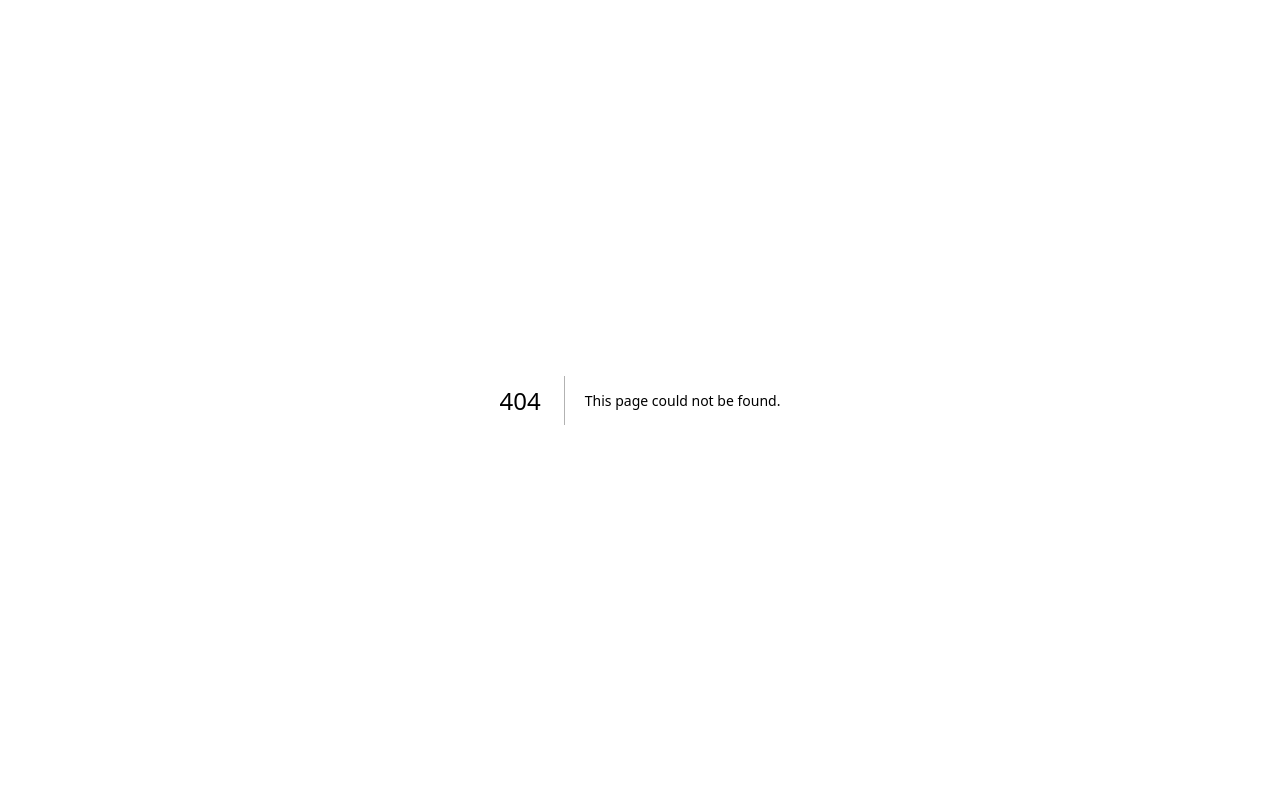
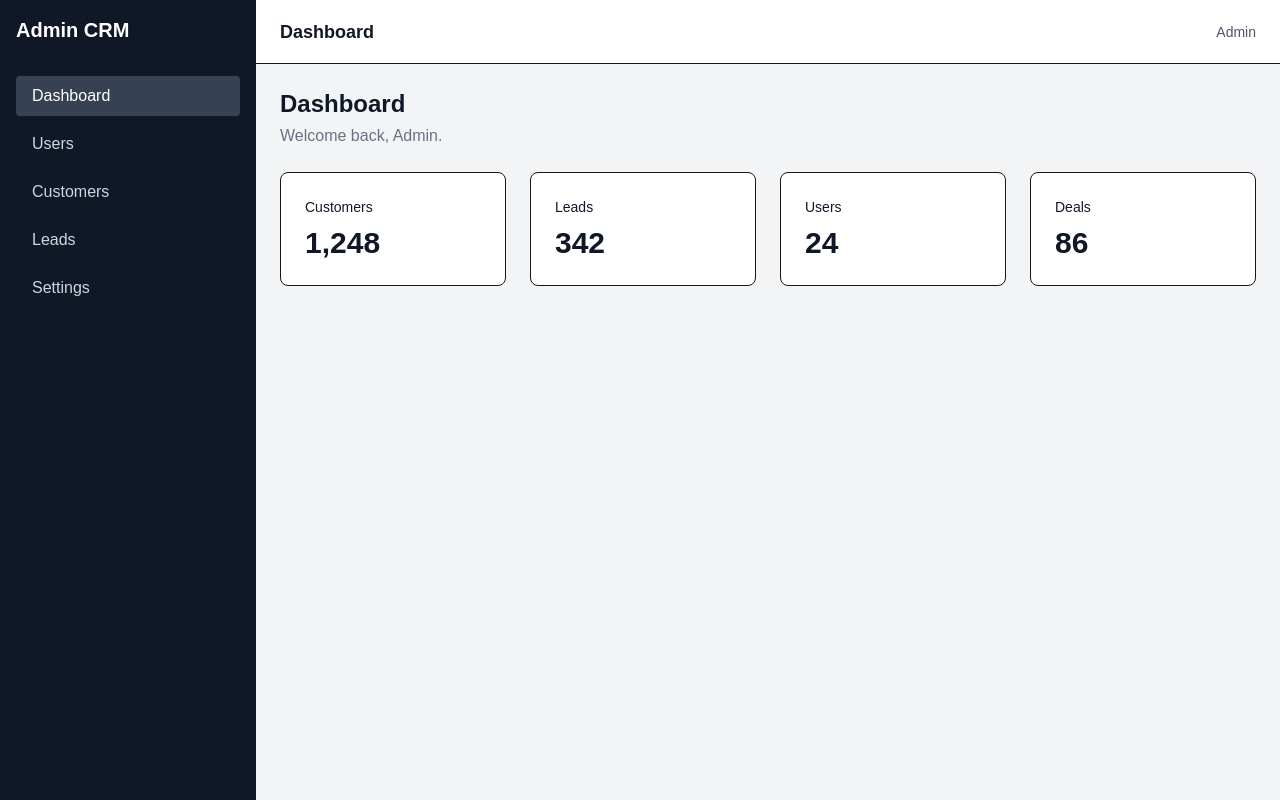
Before and after one commit to Mustafahmad/admin-crm-next, a Next.js app: page /dashboard in a window 1280 px wide. Before the commit this address had no page. Built offline with nearby package versions, Linux system fonts and the light colour scheme.

Commit message:
Implement Dashboard layout with Sidebar and Navbar; add Dashboard, Customers, and StatCard components

```diff
--- a/app/dashboard/customers/[id]/page.tsx
+++ b/app/dashboard/customers/[id]/page.tsx
@@ -0,0 +1,10 @@
+export default async function Customers({ params }: { params: Promise<{ id: string }> }) {
+  const { id } = await params;
+
+  return (
+    <main>
+      <h1>Customers: {id} ID</h1>
+      <p>Where the Customers will be listed with the ID: {id}</p>
+    </main>
+  );
+}
--- a/app/dashboard/customers/page.tsx
+++ b/app/dashboard/customers/page.tsx
@@ -0,0 +1,8 @@
+export default function Customers() {
+  return (
+    <main>
+      <h1>Customers</h1>
+      <p>Where the Customers will be listed</p>
+    </main>
+  );
+}
--- a/app/dashboard/layout.tsx
+++ b/app/dashboard/layout.tsx
@@ -1,15 +1,22 @@
+import Sidebar from "@/components/Sidebar";
+import Navbar from "@/components/Navbar";
+
 export default function DashboardLayout({
   children,
 }: {
   children: React.ReactNode;
 }) {
   return (
-    <div>
-      <header>
-        <h1>Admin CRM</h1>
-      </header>
+    <div className="flex min-h-screen bg-gray-100">
+      <Sidebar />
 
-      <main>{children}</main>
+      <div className="flex-1">
+        <Navbar />
+
+        <main className="p-6">
+          {children}
+        </main>
+      </div>
     </div>
   );
 }
--- /dev/null
+++ b/app/dashboard/page.tsx
@@ -0,0 +1,23 @@
+import StatCard from "@/components/StatCard";
+
+export default function DashboardPage() {
+  return (
+    <div>
+      <div className="mb-6">
+        <h1 className="text-2xl font-bold text-gray-900">Dashboard</h1>
+
+        <p className="text-gray-500 mt-1">Welcome back, Admin.</p>
+      </div>
+
+      <div className="grid grid-cols-1 md:grid-cols-2 lg:grid-cols-4 gap-6">
+        <StatCard title="Customers" value="1,248" />
+
+        <StatCard title="Leads" value="342" />
+
+        <StatCard title="Users" value="24" />
+
+        <StatCard title="Deals" value="86" />
+      </div>
+    </div>
+  );
+}
--- /dev/null
+++ b/components/Navbar.tsx
@@ -0,0 +1,15 @@
+export default function Navbar() {
+    return (
+      <header className="h-16 border-b bg-white flex items-center justify-between px-6">
+        <h2 className="text-lg font-semibold text-gray-900">
+          Dashboard
+        </h2>
+
+        <div>
+          <span className="text-sm text-gray-600">
+            Admin
+          </span>
+        </div>
+      </header>
+    );
+  }
--- /dev/null
+++ b/components/Sidebar.tsx
@@ -0,0 +1,57 @@
+"use client";
+
+import Link from "next/link";
+import { usePathname } from "next/navigation";
+
+const menuItems = [
+  {
+    name: "Dashboard",
+    href: "/dashboard",
+  },
+  {
+    name: "Users",
+    href: "/dashboard/users",
+  },
+  {
+    name: "Customers",
+    href: "/dashboard/customers",
+  },
+  {
+    name: "Leads",
+    href: "/dashboard/leads",
+  },
+  {
+    name: "Settings",
+    href: "/dashboard/settings",
+  },
+];
+
+export default function Sidebar() {
+  const pathname = usePathname();
+
+  return (
+    <aside className="w-64 min-h-screen bg-gray-900 text-white p-4">
+      <h1 className="text-xl font-bold mb-8">Admin CRM</h1>
+
+      <nav className="space-y-2">
+        {menuItems.map((item) => {
+          const isActive = pathname === item.href;
+
+          return (
+            <Link
+              key={item.href}
+              href={item.href}
+              className={`block px-4 py-2 rounded ${
+                isActive
+                  ? "bg-gray-700 text-white"
+                  : "text-gray-300 hover:bg-gray-800"
+              }`}
+            >
+              {item.name}
+            </Link>
+          );
+        })}
+      </nav>
+    </aside>
+  );
+}
--- /dev/null
+++ b/components/StatCard.tsx
@@ -0,0 +1,14 @@
+type StatCardProps = {
+  title: string;
+  value: string;
+};
+
+export default function StatCard({ title, value }: StatCardProps) {
+  return (
+    <div className="bg-white rounded-lg border p-6">
+      <p className="text-sm text-gray-500 font-medium text-gray-900">{title}</p>
+
+      <h3 className="text-3xl font-bold mt-2 text-gray-900">{value}</h3>
+    </div>
+  );
+}
```
